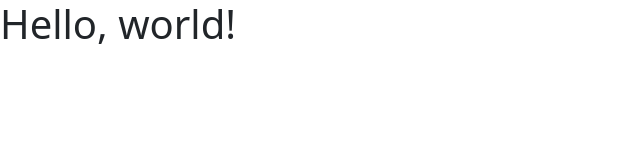
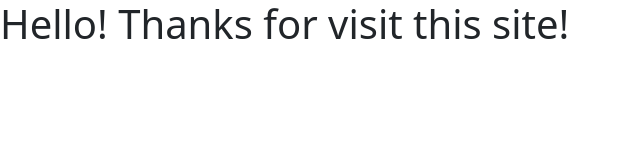
Before and after one commit to arhip122/arhip122.github.io, a plain HTML site: page index.html in a window 1280 px wide. Shown: the whole page, without its empty margins (0-640 px from the left). Drawn offline with nearby package versions, Linux system fonts and the light colour scheme.

Commit message:
Update index.html

```diff
--- a/index.html
+++ b/index.html
@@ -7,7 +7,7 @@
     <link href="https://cdn.jsdelivr.net/npm/bootstrap@5.3.8/dist/css/bootstrap.min.css" rel="stylesheet" integrity="sha384-sRIl4kxILFvY47J16cr9ZwB07vP4J8+LH7qKQnuqkuIAvNWLzeN8tE5YBujZqJLB" crossorigin="anonymous">
   </head>
   <body>
-    <h1>Hello, world!</h1>
+    <h1>Hello! Thanks for visit this site!</h1>
     <script src="https://cdn.jsdelivr.net/npm/bootstrap@5.3.8/dist/js/bootstrap.bundle.min.js" integrity="sha384-FKyoEForCGlyvwx9Hj09JcYn3nv7wiPVlz7YYwJrWVcXK/BmnVDxM+D2scQbITxI" crossorigin="anonymous"></script>
   </body>
 </html>
```
